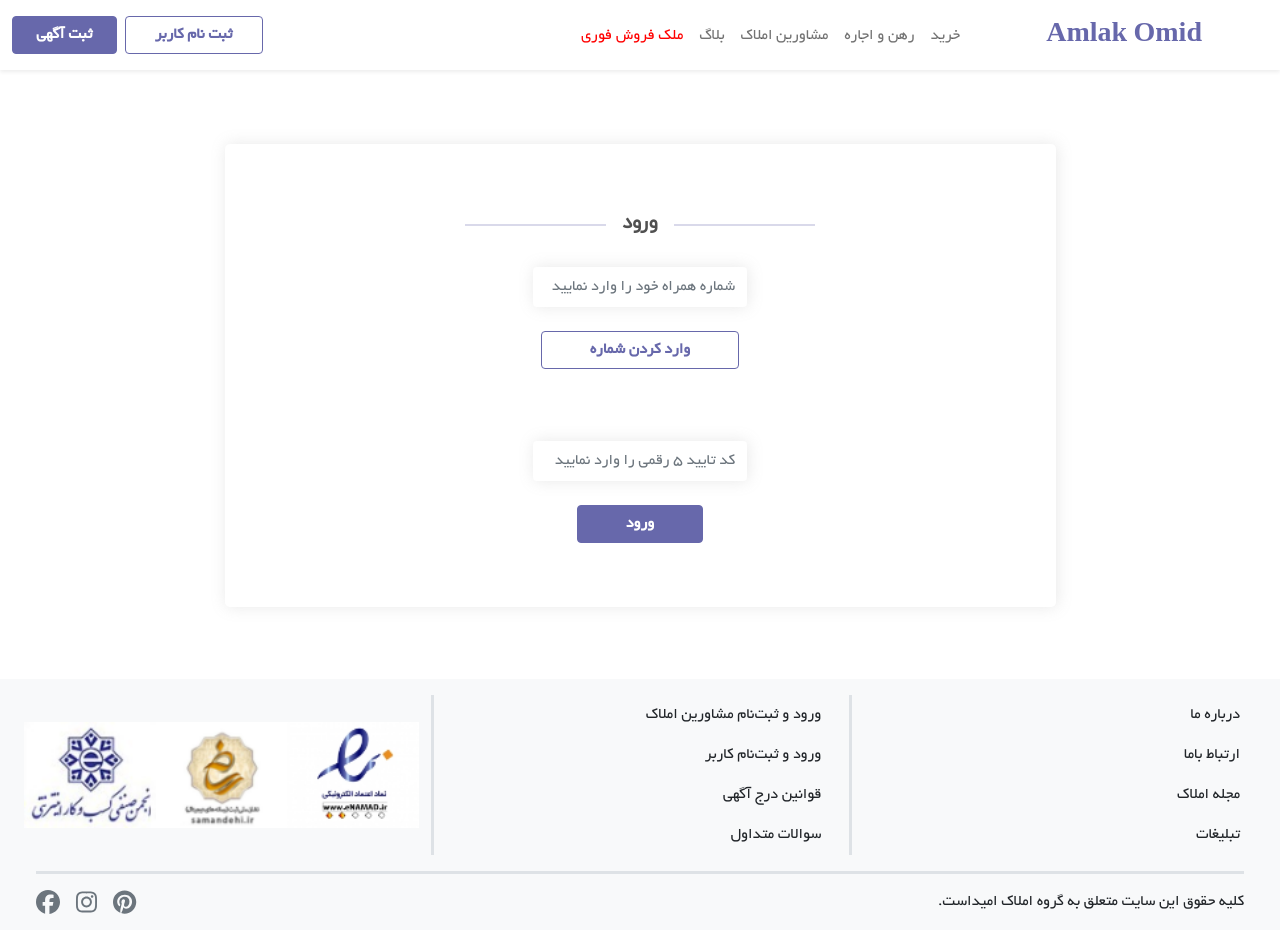
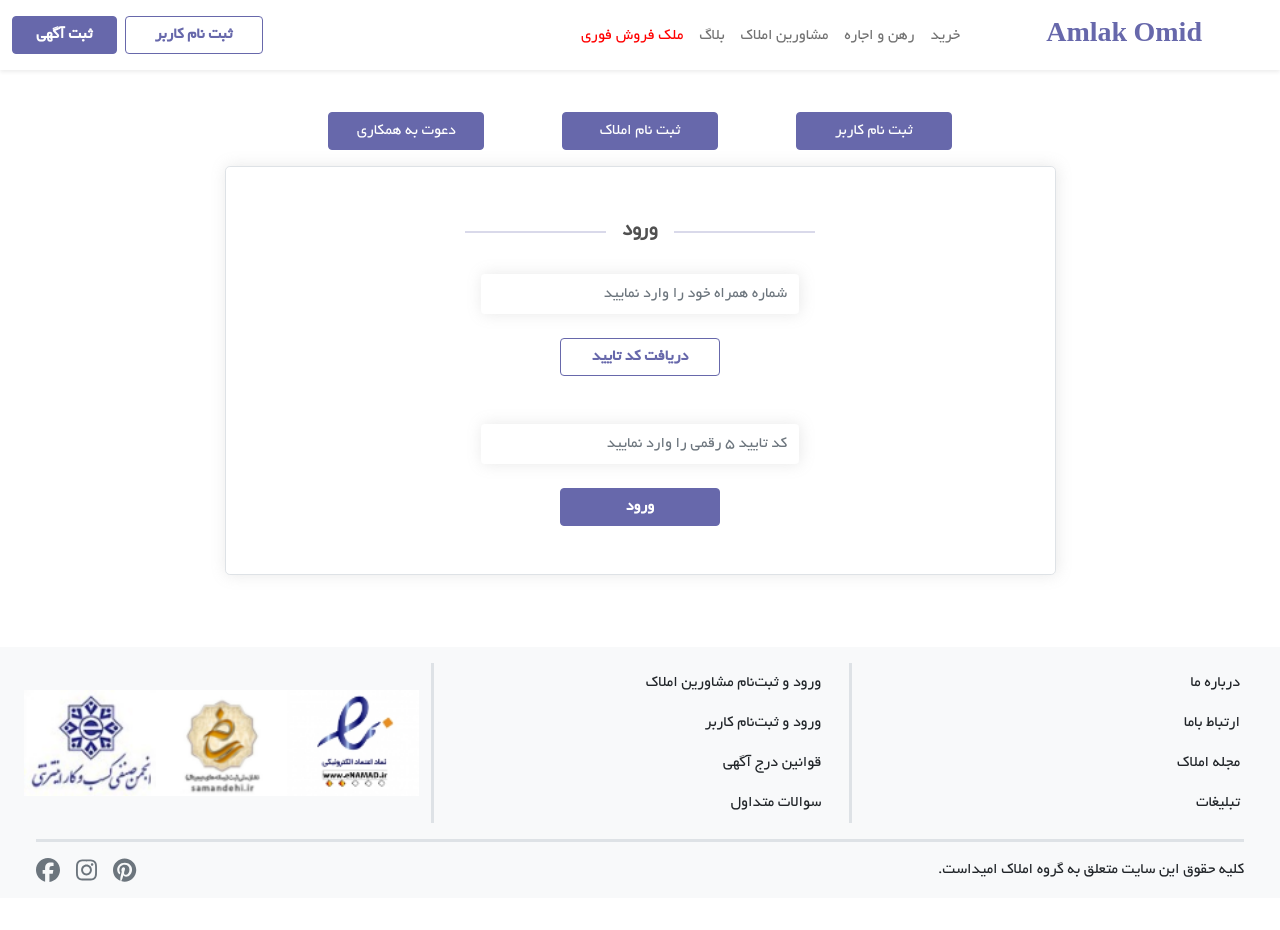
Before and after one commit to sasanzare/amlak-omid, a Next.js app: page /signin in a window 1280 px wide. After the commit the page ends 898 px from the top, so only its background shows below. Built offline with nearby package versions, Linux system fonts and the light colour scheme.

Commit message:
Edit Login page

```diff
--- a/pages/signin/Login.js
+++ b/pages/signin/Login.js
@@ -1,20 +1,17 @@
-import { Container, Row, Col, Form, } from "react-bootstrap";
-import Title from '../../microComponents/Title';
-import styles from './SignIn.module.css'
-import React, { useState, useContext } from 'react';
-import axios from 'axios';
+import { Container, Row, Col, Form } from "react-bootstrap";
+import Title from "../../microComponents/Title";
+import styles from "./SignIn.module.css";
+import React, { useState, useContext } from "react";
+import axios from "axios";
 import { PhoneNamberApi } from "../../api";
-import { toast } from 'react-toastify';
+import { toast } from "react-toastify";
 import { context } from "../../context";
-import { authenticationApi } from '../../api/index';
+import { authenticationApi } from "../../api/index";
 import { useRouter } from "next/router";
-
-
-
-
+import Link from "next/link";
 
 const Login = () => {
-  axios.delete
+  axios.delete;
   const router = useRouter();
   const [phoneNumber, setPhoneNumber] = useState();
   const searchParams = router.query;
@@ -22,75 +19,99 @@ const Login = () => {
   const { setShowLoading } = useContext(context);
   ///Phone Btn
   const phoneNumberHandeller = async (e) => {
-
     e.preventDefault();
     setShowLoading(true);
 
     try {
-      const res = await axios.post(PhoneNamberApi, { phoneNumber })
+      const res = await axios.post(PhoneNamberApi, { phoneNumber });
       if (res.status === 200) {
         toast.success(res.data.message);
         setShowLoading(false);
       }
     } catch (err) {
       if (err?.response?.data) {
-        err?.response?.data?.errors?.map(issue => toast.error(issue))
-      }
-      else {
-        toast.error('مشکلی پیش آمده است !')
+        err?.response?.data?.errors?.map((issue) => toast.error(issue));
+      } else {
+        toast.error("مشکلی پیش آمده است !");
       }
       setShowLoading(false);
     }
-
-  }
+  };
   //////Code Btn
   const verifyPhoneCodeHandeller = async (e) => {
     e.preventDefault();
     setShowLoading(true);
     const source = searchParams.goTo;
     try {
-      const res = await axios.post(authenticationApi, { phoneNumber: phoneNumber, verificationCode: verifyPhoneNumber });
+      const res = await axios.post(authenticationApi, {
+        phoneNumber: phoneNumber,
+        verificationCode: verifyPhoneNumber,
+      });
       if (res.status === 200) {
         // localStorage.setItem('token',res.data.token);
         router.push(`/${source}`);
-        localStorage.setItem('userData', JSON.stringify(res.data));
+        localStorage.setItem("userData", JSON.stringify(res.data));
         // toast.success(res.data.message);
         // console.log(res.data)
         setShowLoading(false);
       }
-
     } catch (err) {
       if (err?.response?.data) {
-        err?.response?.data?.errors?.map(issue => toast.error(issue))
-      }
-      else {
-        toast.error('مشکلی پیش آمده است !')
+        err?.response?.data?.errors?.map((issue) => toast.error(issue));
+      } else {
+        toast.error("مشکلی پیش آمده است !");
       }
       setShowLoading(false);
     }
-  }
+  };
   return (
-    <div className="shadow-es rounded-3 py-3 px-3 mt-5  text-center title-text">
-      <Title title="ورود" />
-      <div className="d-flex justify-content-center flex-column align-items-center">
-        <Form className='signIn-form mb-5'>
-          <Form.Control onChange={(e) => setPhoneNumber(e.target.value)} className="w-100 shadow-es py-2 my-4 border-0" type="text" placeholder="شماره همراه خود را وارد نمایید" />
-          <button
-            onClick={(e) => phoneNumberHandeller(e)}
-            className="btn fw-bold btn-border mb-lg-0 mt-lg-0 mt-4 mb-4 px-5  " href="#">وارد کردن شماره </button>
-
-        </Form>
-        <Form className='signIn-form mb-5'>
-
-          <Form.Control onChange={(e) => setVerifyPhoneNumber(e.target.value)} className="w-100 shadow-es py-2 my-4 border-0" type="text" placeholder="کد تایید 5 رقمی را وارد نمایید" />
-          <button onClick={(e) => verifyPhoneCodeHandeller(e)} className="btn fw-bold btn btn-es mb-lg-0 mt-lg-0 mt-4 mb-4 px-5">ورود </button>
-
-        </Form>
-
-
+    <>
+      <div className="d-flex justify-content-between align-items-center flex-md-row flex-column col-lg-9 col-12 mx-auto">
+        <Link href="/signin?goTo=/">
+          <a className="btn btn-es col-lg-3 col-md-3 col-sm-5 col-6 ms-2 mt-3">ثبت نام کاربر</a>
+        </Link>
+        <Link href="/signin?goTo=/profile/agency">
+          <a className="btn btn-es col-lg-3 col-md-3 col-sm-5 col-6  ms-2 mt-3">ثبت نام املاک</a>
+        </Link>
+        <Link href="/signin?goTo=/profile/agent">
+          <a className="btn btn-es col-lg-3 col-md-3 col-sm-5 col-6 mt-3"> دعوت به همکاری</a>
+        </Link>
       </div>
-    </div>
+      <div className="shadow-es rounded-3   px-3 mt-3  text-center title-text border">
+        <Title title="ورود" classes="" />
+        <Row className="flex-column">
+          <Form className="signIn-form mb-4 col-xl-5 col-lg-6 col-md-8 col-sm-9 col-11 mx-auto">
+            <Form.Control
+              onChange={(e) => setPhoneNumber(e.target.value)}
+              className="col-6 shadow-es py-2 my-4 border-0"
+              type="text"
+              placeholder="شماره همراه خود را وارد نمایید"
+            />
+            <button
+              onClick={(e) => phoneNumberHandeller(e)}
+              className="btn fw-bold btn-border my-lg-0 col-lg-6  col-7"
+            >
+              دریافت کد تایید
+            </button>
+          </Form>
+          <Form className="signIn-form mb-5 col-xl-5 col-lg-6 col-md-8 col-sm-9 col-11 mx-auto">
+            <Form.Control
+              onChange={(e) => setVerifyPhoneNumber(e.target.value)}
+              className="w-100 shadow-es py-2 my-4 border-0"
+              type="text"
+              placeholder="کد تایید 5 رقمی را وارد نمایید"
+            />
+            <button
+              onClick={(e) => verifyPhoneCodeHandeller(e)}
+              className="btn fw-bold btn btn-es  my-lg-0 col-lg-6 col-7"
+            >
+              ورود{" "}
+            </button>
+          </Form>
+        </Row>
+      </div>
+    </>
   );
-}
+};
 
 export default Login;
```
